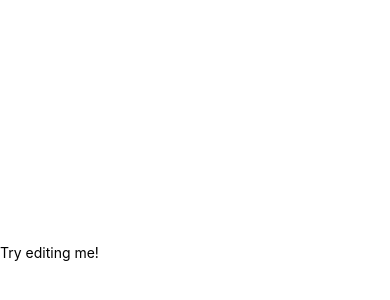
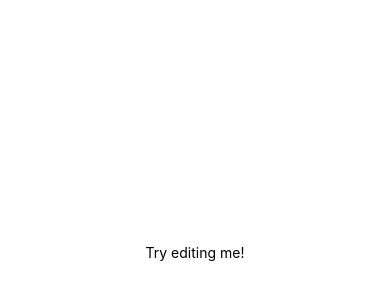
Before and after one commit to yoshida-sts/react_native_sample, a React Native app: screen / in a window 390 px wide. Shown: the part 170-470 px from the top of the page. Built offline with nearby package versions, Linux system fonts and the light colour scheme.

Commit message:
added setting for debug

```diff
--- a/App.tsx
+++ b/App.tsx
@@ -4,7 +4,7 @@ import { Text, View } from "react-native";
 const App: React.FC = () => {
   return(
     <View style={{ flex: 1, justifyContent: "center" }}>
-      <Text>
+      <Text style={{ textAlign: "center" }}>
         Try editing me!
       </Text>
     </View>
```
